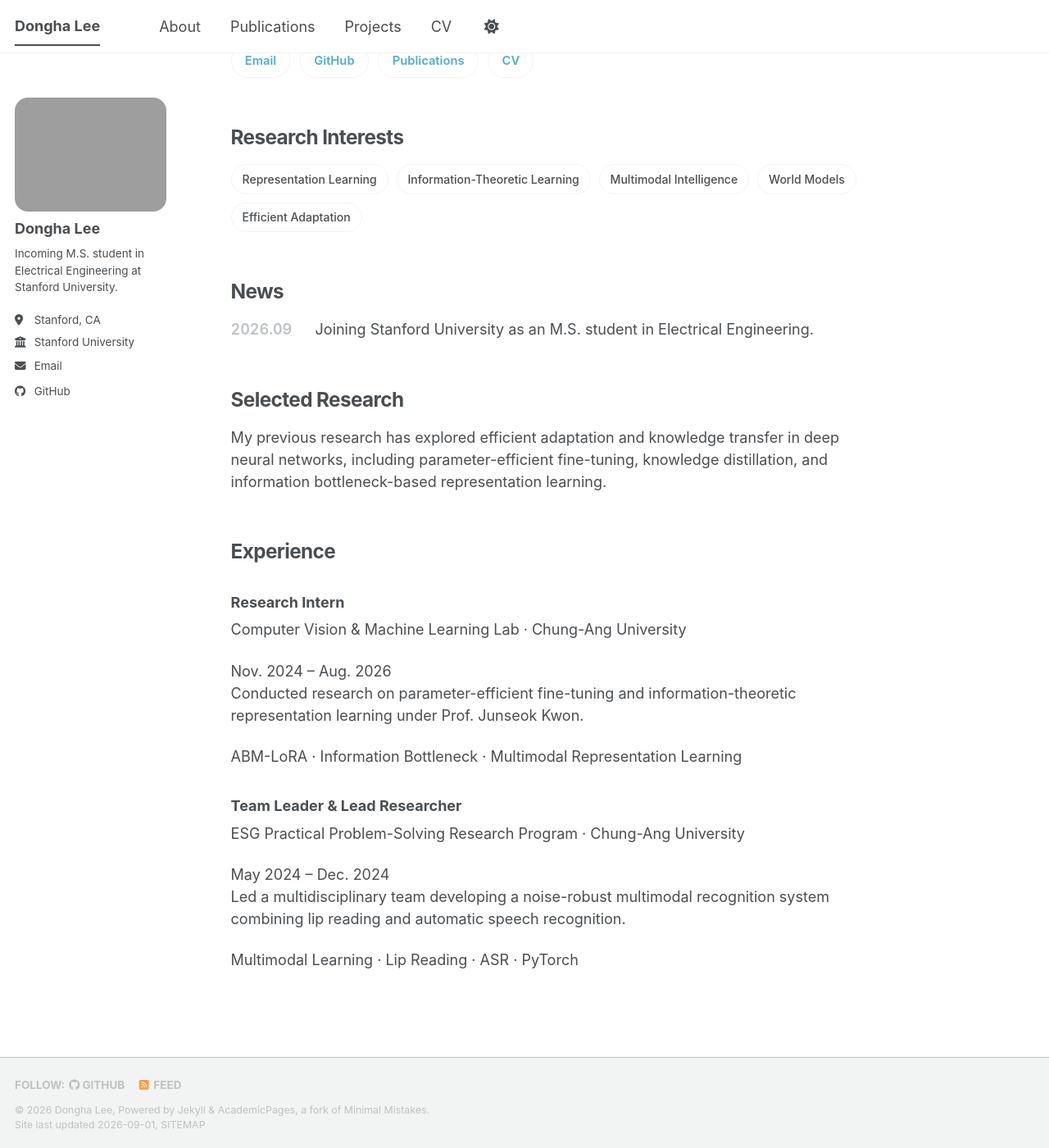
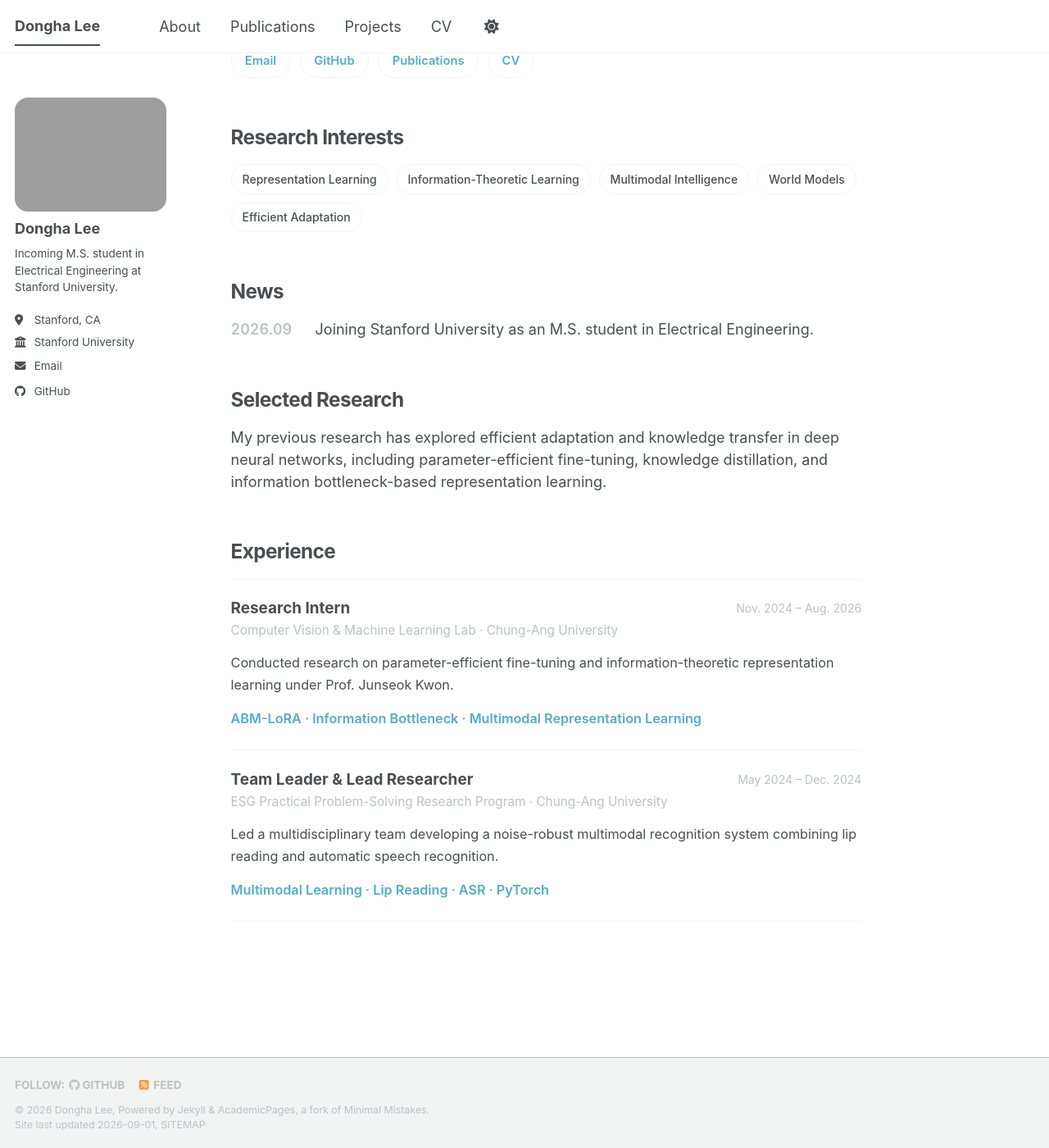
Before and after one commit to lee-research/lee-research.github.io, a Jekyll site: the page built from _pages/about.md, in a window 1280 px wide and 1400 px high, scrolled down 334 px. Shown: the whole window at 82% size. Built offline with Jekyll 4.4.1, drawn with Linux system fonts in a browser that asks for light colours; a script bundle is joined from its source files by our own code; library files that are not in the unit come from our copies.

Commit message:
Update _custom.scss

```diff
--- a/_sass/_custom.scss
+++ b/_sass/_custom.scss
@@ -225,3 +225,65 @@
   font-size: 1.35rem;
   letter-spacing: -0.025em;
 }
+
+/* ========================================
+   Experience
+   ======================================== */
+
+.experience-list {
+  margin-top: 1rem;
+}
+
+.experience-item {
+  padding: 1.35rem 0;
+  border-top: 1px solid var(--global-border-color);
+}
+
+.experience-item:last-child {
+  border-bottom: 1px solid var(--global-border-color);
+}
+
+.experience-header {
+  display: flex;
+  justify-content: space-between;
+  align-items: flex-start;
+  gap: 2rem;
+}
+
+.experience-item h3 {
+  margin: 0 0 0.25rem;
+  font-size: 1.05rem;
+  font-weight: 700;
+}
+
+.experience-place {
+  margin: 0 !important;
+  font-size: 0.85rem !important;
+  color: var(--global-text-color-light);
+}
+
+.experience-date {
+  white-space: nowrap;
+  font-size: 0.78rem;
+  color: var(--global-text-color-light);
+}
+
+.experience-item > p {
+  max-width: 800px;
+  margin: 0.8rem 0 0 !important;
+  font-size: 0.9rem !important;
+  line-height: 1.65;
+}
+
+.experience-highlight {
+  font-size: 0.78rem !important;
+  font-weight: 600;
+  color: var(--global-link-color);
+}
+
+@media (max-width: 768px) {
+  .experience-header {
+    flex-direction: column;
+    gap: 0.3rem;
+  }
+}
```
